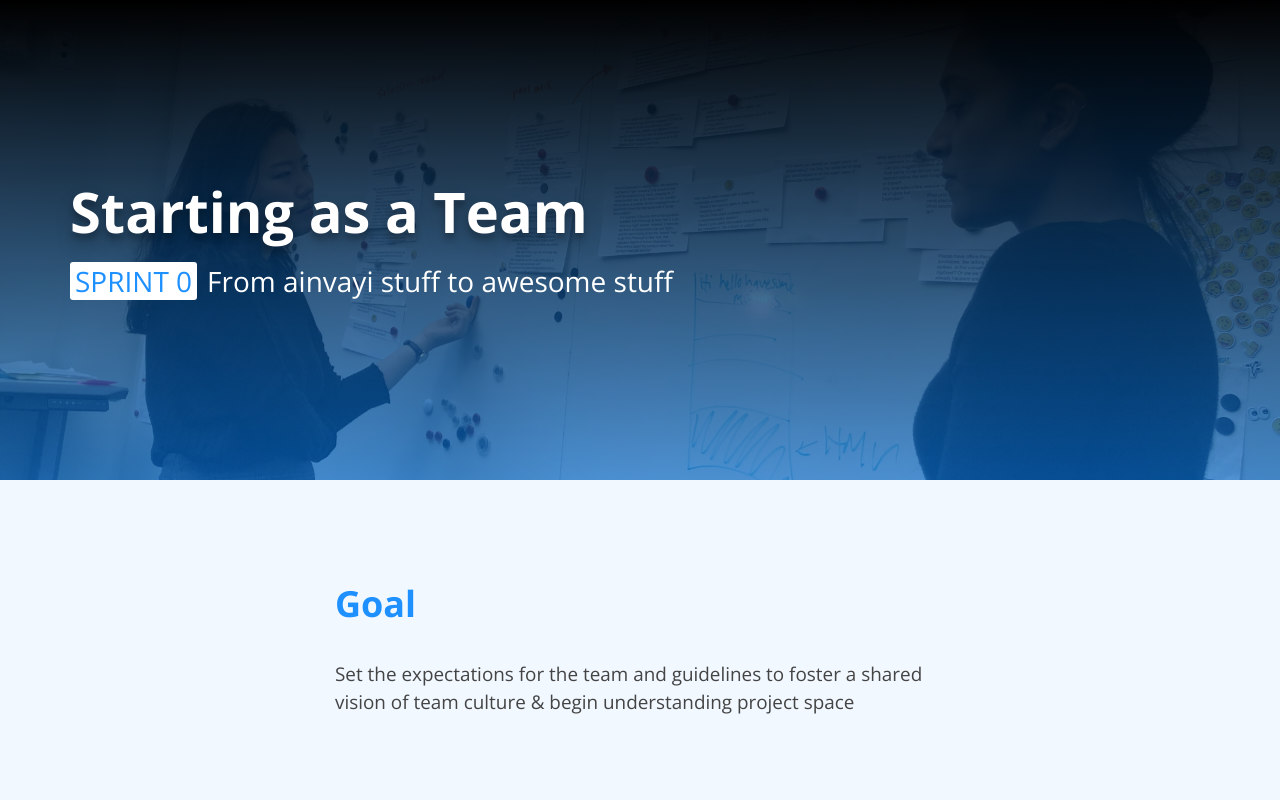
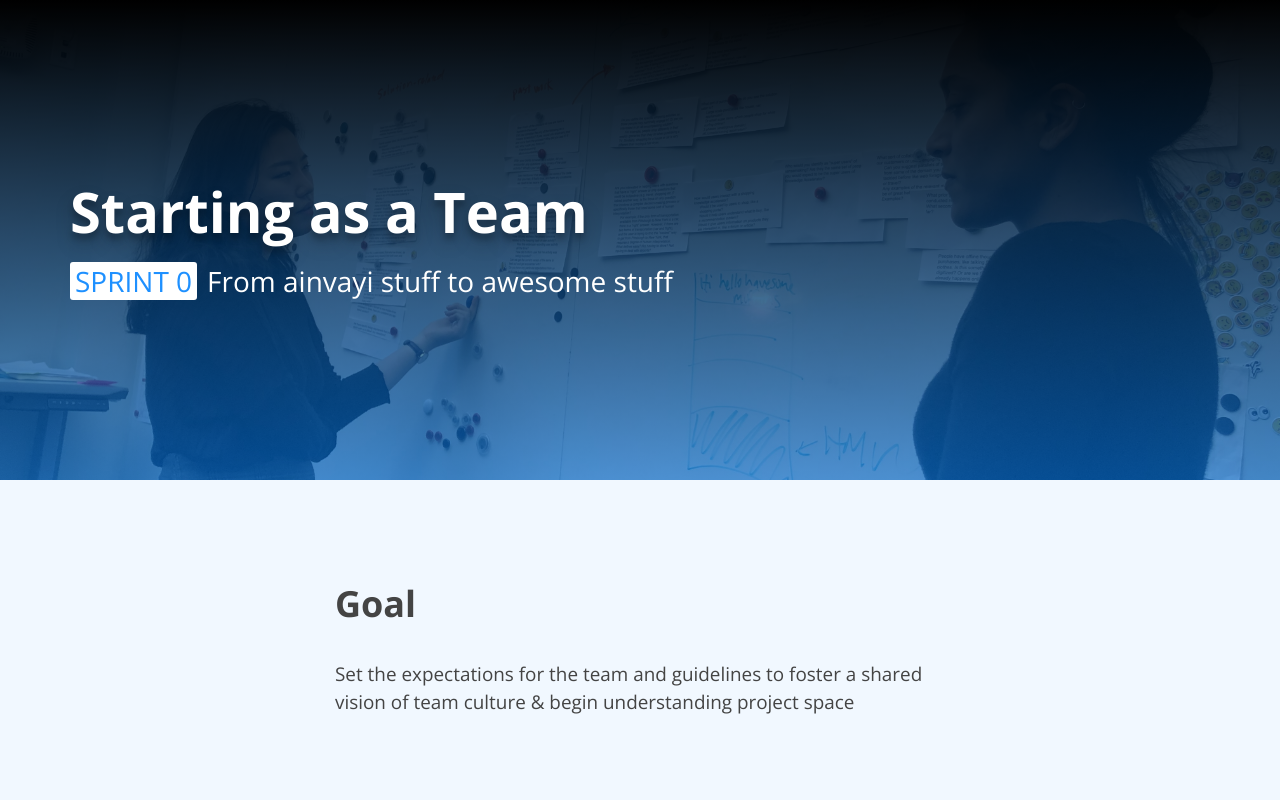
Before and after one commit to asitparida/knowledge-acclerator, a plain HTML site: page content/sprint-template.html in a window 1280 px wide. Shown: the top 800 px of the page. Drawn offline with nearby package versions, Linux system fonts and the light colour scheme; a web font is replaced by a local one.

Commit message:
Title Color Change

```diff
--- a/assets/styles/pages/_home.scss
+++ b/assets/styles/pages/_home.scss
@@ -22,7 +22,7 @@
 
     h1 {
         margin-bottom: 1em;
-        color: dodgerblue;
+        color: #444444;
     }
 
     h3 {
```
Also changed, not shown: style.css, 1 other file.
